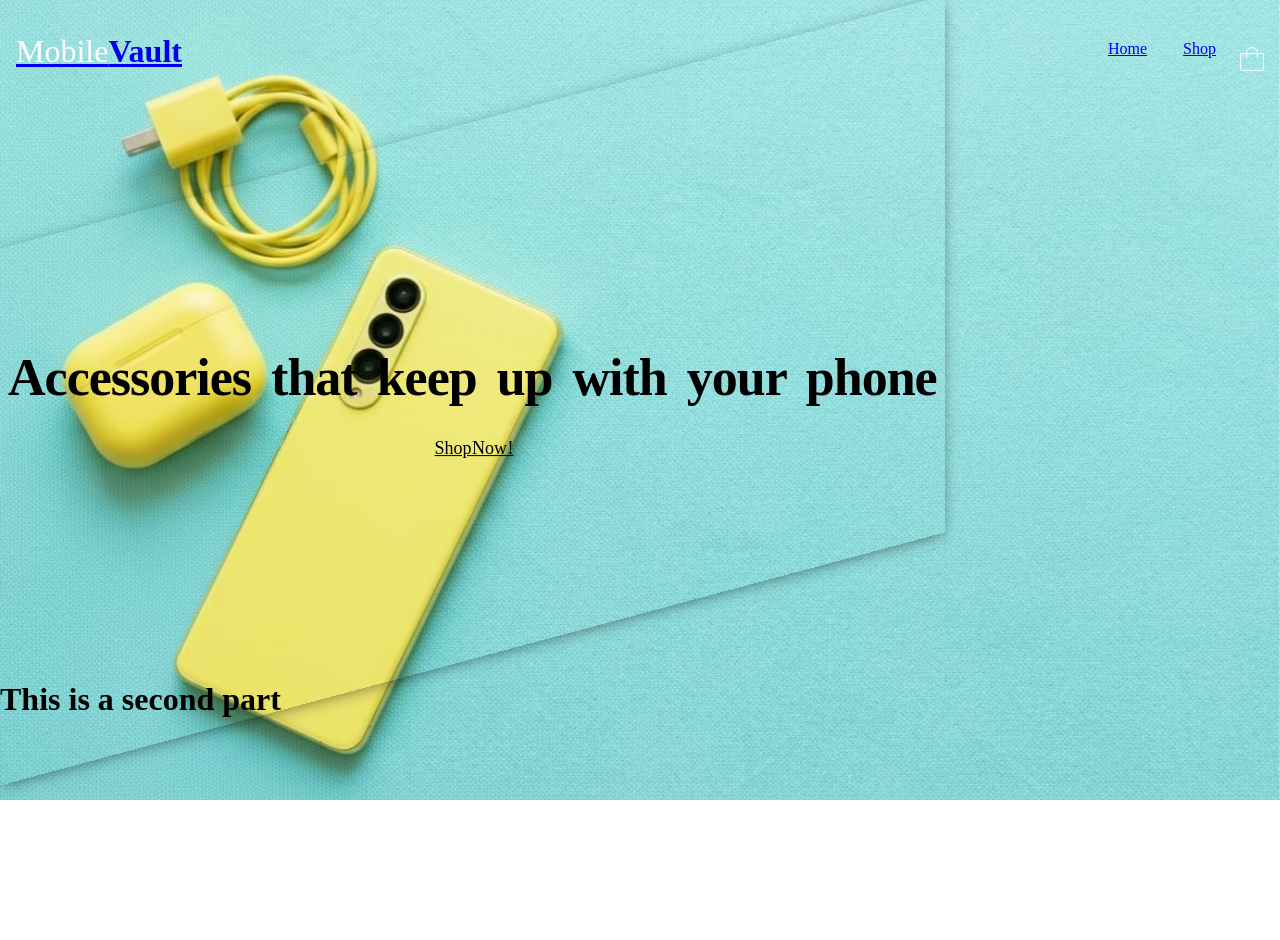
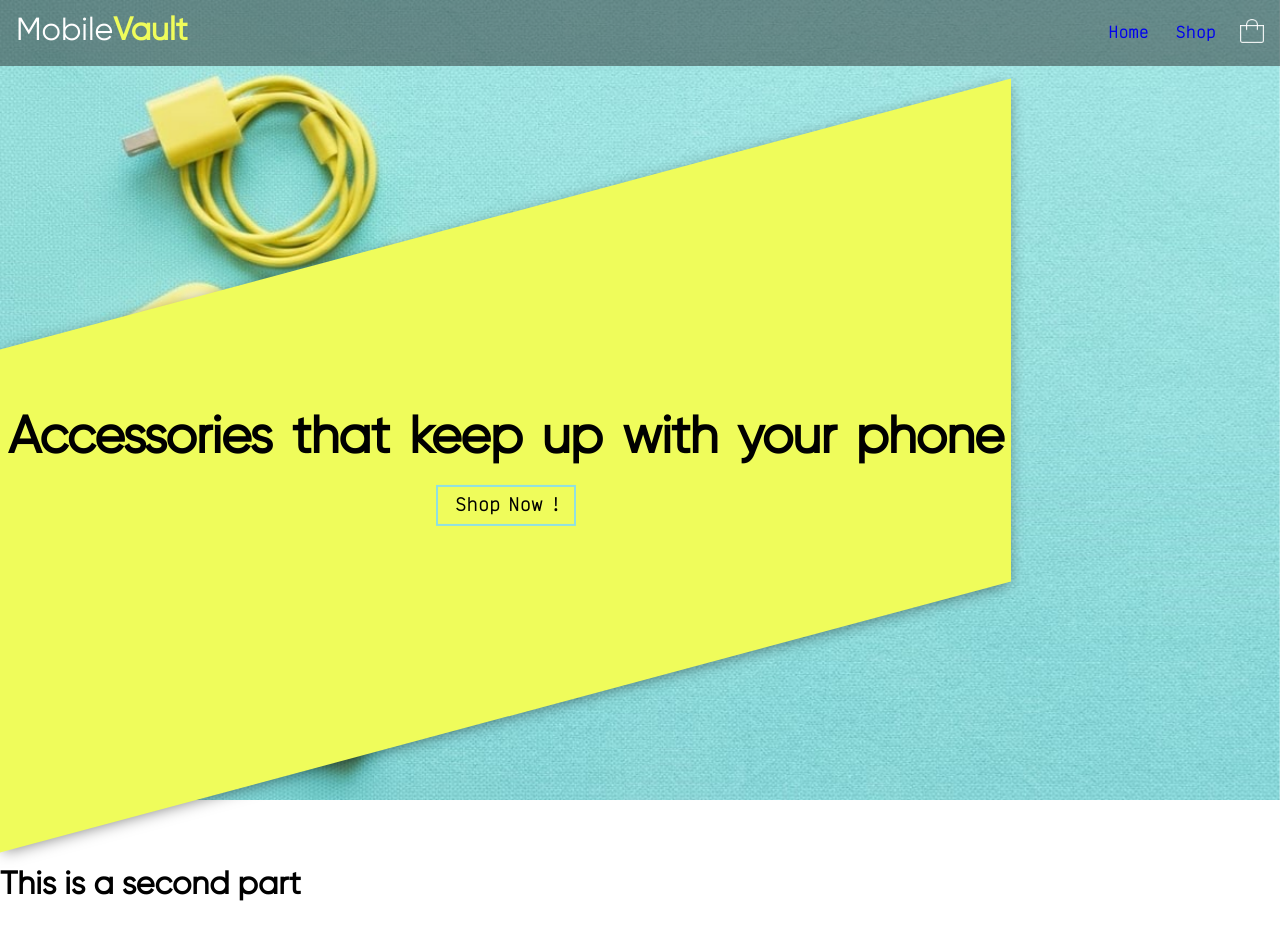
Before and after one commit to jakublepianka/shopping-cart, a React (Vite) app: page / in a window 1280 px wide. Shown: the top 940 px of the page. Before the commit the page ends 800 px from the top, so only its background shows below. Built offline with nearby package versions, Linux system fonts and the light colour scheme.

Commit message:
Add provisional base styling into index.css and import fonts

```diff
--- a/src/index.css
+++ b/src/index.css
@@ -0,0 +1,56 @@
+@font-face {
+  font-family: 'Gilroy';
+  src: url('/Gilroy-Regular.woff2') format('woff2');
+}
+
+@font-face {
+  font-family: 'InputMono';
+  src: url('./InputMono-Black.woff2') format('woff2');
+}
+
+@font-face {
+  font-family: 'InputMono-Thin';
+  src: url('/InputMono-Thin.woff2') format('woff2');
+}
+
+*,
+*::before,
+*::after {
+  box-sizing: border-box;
+  padding: 0;
+  margin: 0;
+}
+
+:root {
+  --yellowish: #effc5b;
+  --tealish: #90e0e1;
+  --dark-grey: #222222;
+  --dark-grey-tl: #22222277;
+  font-family: 'InputMono-Thin', monospace;
+}
+
+html,
+body {
+  height: 100%;
+}
+
+#root {
+  height: 100%;
+}
+
+h1,
+h2,
+h3,
+h4,
+h5,
+h6 {
+  font-family: 'Gilroy', sans-serif;
+  margin: 0;
+}
+
+a {
+  text-decoration-line: none;
+  font-weight: 600;
+}
+
+@media (hover: hover) and (pointer: fine) {}
```
Also changed, not shown: src/App.css (deleted).
